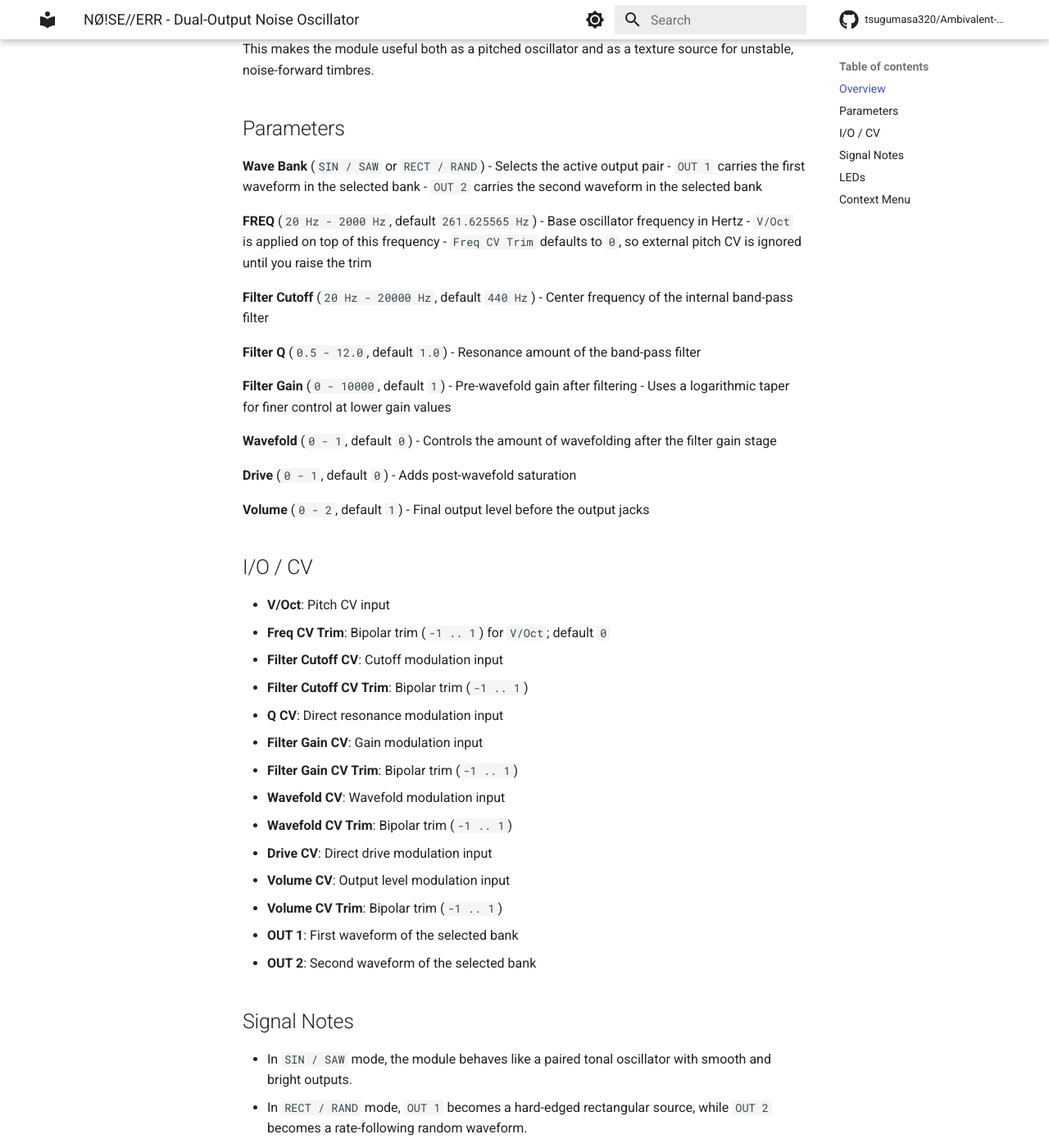
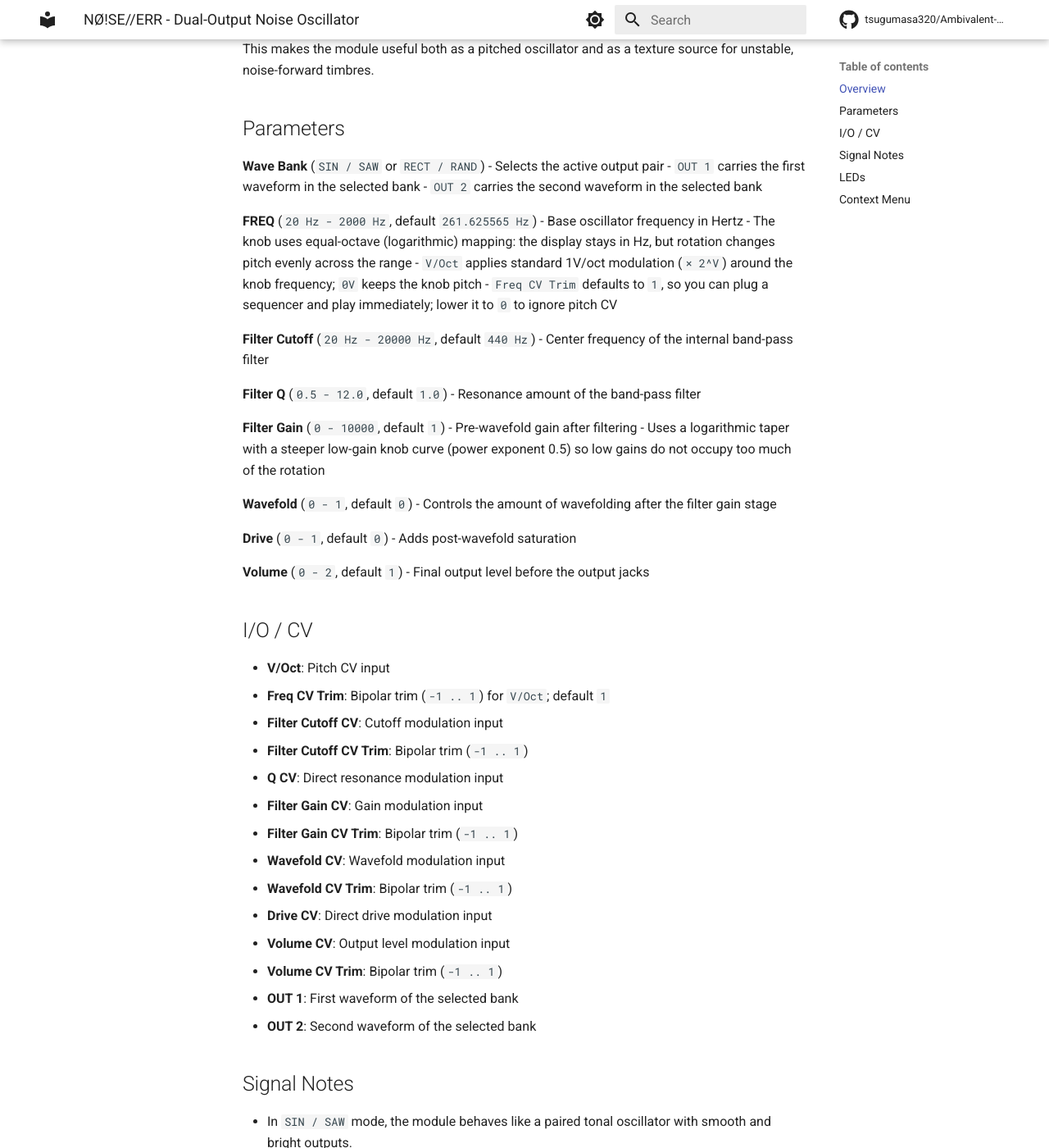
Before and after one commit to tsugumasa320/Ambivalent-Instruments-Manual, an MkDocs documentation site: the page built from docs/noise-err/manual.md, in a window 1280 px wide and 1400 px high, scrolled down 549 px. Shown: the whole window at 82% size. Built offline with MkDocs 1.6.1 and Material for MkDocs 9.7.7, drawn with Linux system fonts in a browser that asks for light colours; comment, search, counter and statistics services are not loaded.

Commit message:
Update NoiseErr manuals for log freq mapping and CV trim defaults
Document equal-octave Freq knob, V/Oct at 1V/oct with trim default 1,
and steeper Filter Gain taper for easier low-gain navigation.

Co-authored-by: Cursor <cursoragent@cursor.com>

```diff
--- a/docs/noise-err/manual.md
+++ b/docs/noise-err/manual.md
@@ -24,8 +24,9 @@ This makes the module useful both as a pitched oscillator and as a texture sourc
 
 **FREQ** (`20 Hz - 2000 Hz`, default `261.625565 Hz`)
 - Base oscillator frequency in Hertz
-- `V/Oct` is applied on top of this frequency
-- `Freq CV Trim` defaults to `0`, so external pitch CV is ignored until you raise the trim
+- The knob uses equal-octave (logarithmic) mapping: the display stays in Hz, but rotation changes pitch evenly across the range
+- `V/Oct` applies standard 1V/oct modulation (`× 2^V`) around the knob frequency; `0V` keeps the knob pitch
+- `Freq CV Trim` defaults to `1`, so you can plug a sequencer and play immediately; lower it to `0` to ignore pitch CV
 
 **Filter Cutoff** (`20 Hz - 20000 Hz`, default `440 Hz`)
 - Center frequency of the internal band-pass filter
@@ -35,7 +36,7 @@ This makes the module useful both as a pitched oscillator and as a texture sourc
 
 **Filter Gain** (`0 - 10000`, default `1`)
 - Pre-wavefold gain after filtering
-- Uses a logarithmic taper for finer control at lower gain values
+- Uses a logarithmic taper with a steeper low-gain knob curve (power exponent 0.5) so low gains do not occupy too much of the rotation
 
 **Wavefold** (`0 - 1`, default `0`)
 - Controls the amount of wavefolding after the filter gain stage
@@ -49,7 +50,7 @@ This makes the module useful both as a pitched oscillator and as a texture sourc
 ## I/O / CV
 
 - **V/Oct**: Pitch CV input
-- **Freq CV Trim**: Bipolar trim (`-1 .. 1`) for `V/Oct`; default `0`
+- **Freq CV Trim**: Bipolar trim (`-1 .. 1`) for `V/Oct`; default `1`
 - **Filter Cutoff CV**: Cutoff modulation input
 - **Filter Cutoff CV Trim**: Bipolar trim (`-1 .. 1`)
 - **Q CV**: Direct resonance modulation input
```
Also changed, not shown: docs/noise-err/manual_jp.md (+5 -4 lines).
